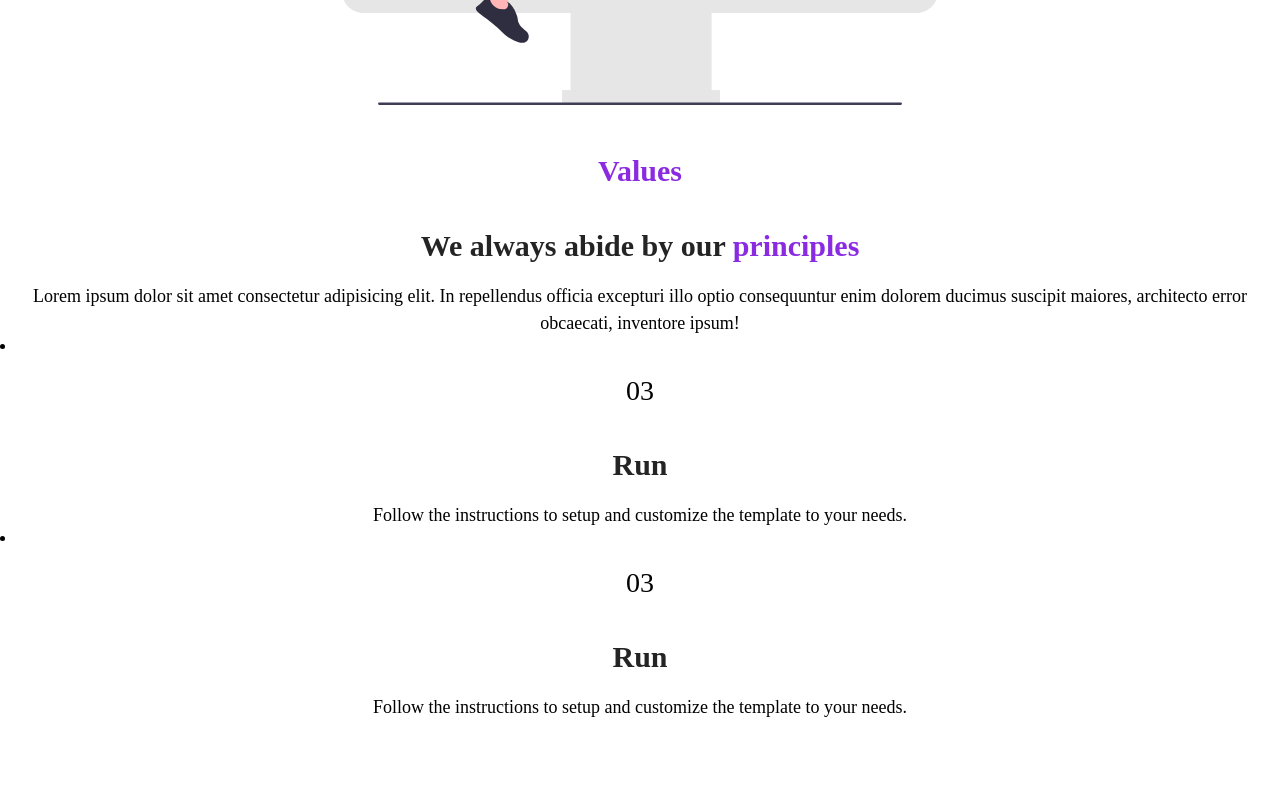
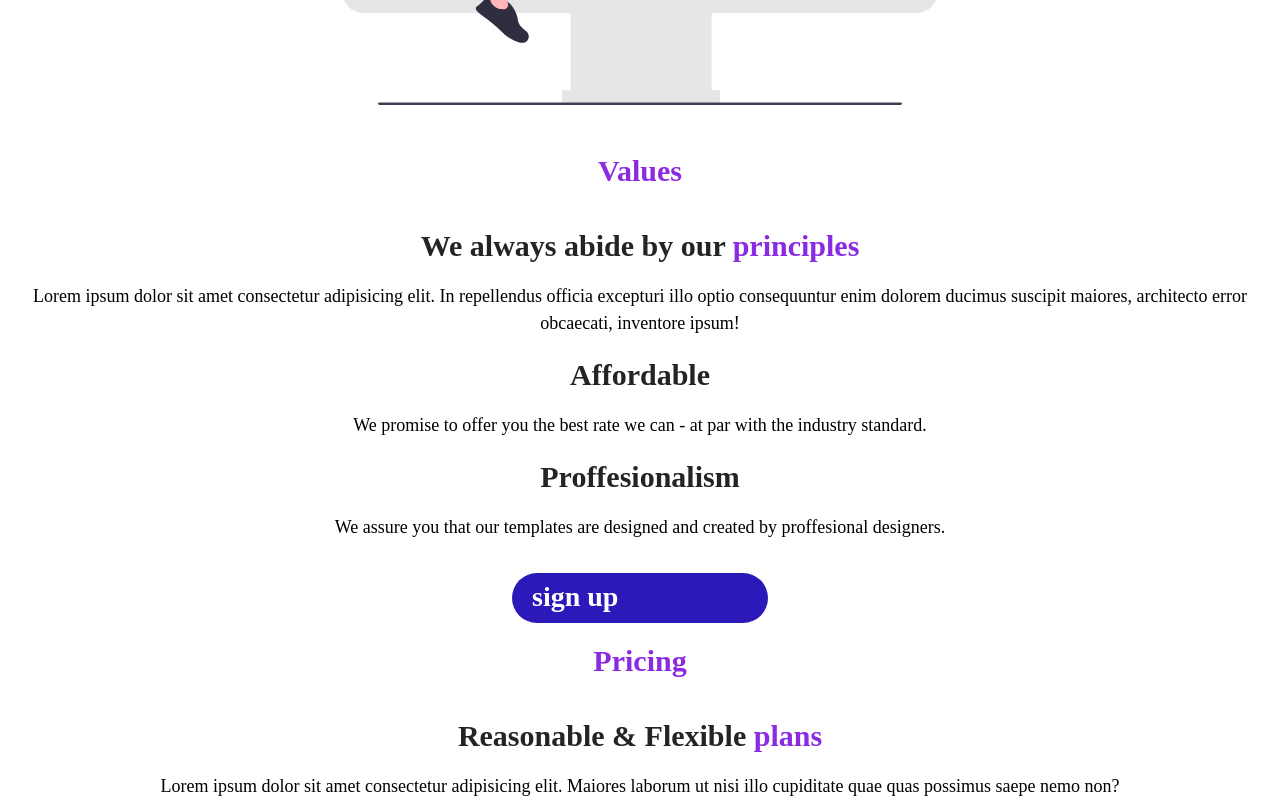
Before and after one commit to tmiah1/index.html2, a plain HTML site: page index.html in a window 1280 px wide. Shown: the part 2851-3651 px from the top of the page. Before the commit the page ends 3572 px from the top, so only its background shows below. Drawn offline with Linux system fonts and the light colour scheme.

Commit message:
initialized git repository

```diff
--- a/index.html
+++ b/index.html
@@ -153,38 +153,53 @@
         <img src="./undraw_online_test_re_kyfx.svg" alt="">
     </div>
 
-    <div>
+    <div class="page__five">
         <div>
             <h5><span class="purple">Values</span></h5>
             <h2>We always abide by our <span class="purple">principles</span></h2>
             <p>Lorem ipsum dolor sit amet consectetur adipisicing elit. In repellendus officia excepturi illo optio consequuntur enim dolorem ducimus suscipit maiores, architecto error obcaecati, inventore ipsum!</p>
             <li>
-                <div class="number">
-                    03
-                </div>
                 <div>
                     <h6>
-                        Run
+                       Affordable
                     </h6>
                     <p>
-                        Follow the instructions to setup and customize the template to your needs.
+                        We promise to offer you the best rate we can - at par with the industry standard.
                     </p>
                 </div>
             </li>
             <li>
-                <div class="number">
-                    03
-                </div>
                 <div>
                     <h6>
-                        Run
+                        Proffesionalism
                     </h6>
                     <p>
-                        Follow the instructions to setup and customize the template to your needs.
+                        We assure you that our templates are designed and created by proffesional designers.
                     </p>
                 </div>
             </li>
         </div>
+        <li>
+            <a href="" class="
+            nav__link--anchor
+            nav__link--anchor--primary--two
+            ">sign up</a>
+        </li>
+    </div>
+
+    <div class="page__six">
+        <h5>
+            <span class="purple">Pricing</span>
+        </h5>
+        <h2>
+            Reasonable & Flexible <span class="purple">plans</span>
+        </h2>
+        <p>
+            Lorem ipsum dolor sit amet consectetur adipisicing elit. Maiores laborum ut nisi illo cupiditate quae quas possimus saepe nemo non?
+        </p>
+    </div>
+    <div>
+
     </div>
 
 </body>
--- a/style.css
+++ b/style.css
@@ -10,6 +10,10 @@ h1, h2, h3, h4, h5, h6, span {
     text-align: center;
     font-size: 30px;
     line-height: 2.5;
+}
+
+li {
+    list-style-type: none;
 }
 
 nav {
@@ -137,3 +141,19 @@ span. {
     padding-top: 28px;
     padding-bottom: 28px;
 }
+
+.nav__link--anchor--primary--two {
+    background-color: rgb(43, 25, 186);
+    height: 50px;
+    width: 20%;
+    margin-left: auto;
+    margin-right: auto;
+    display: flex;
+    font-size: 28px;
+    margin-top: 2rem;
+    padding: 8px 20px;
+    border-radius: 50px;
+    color: white;
+    transition: all 300ms ease;
+    text-decoration: none;
+}
```
